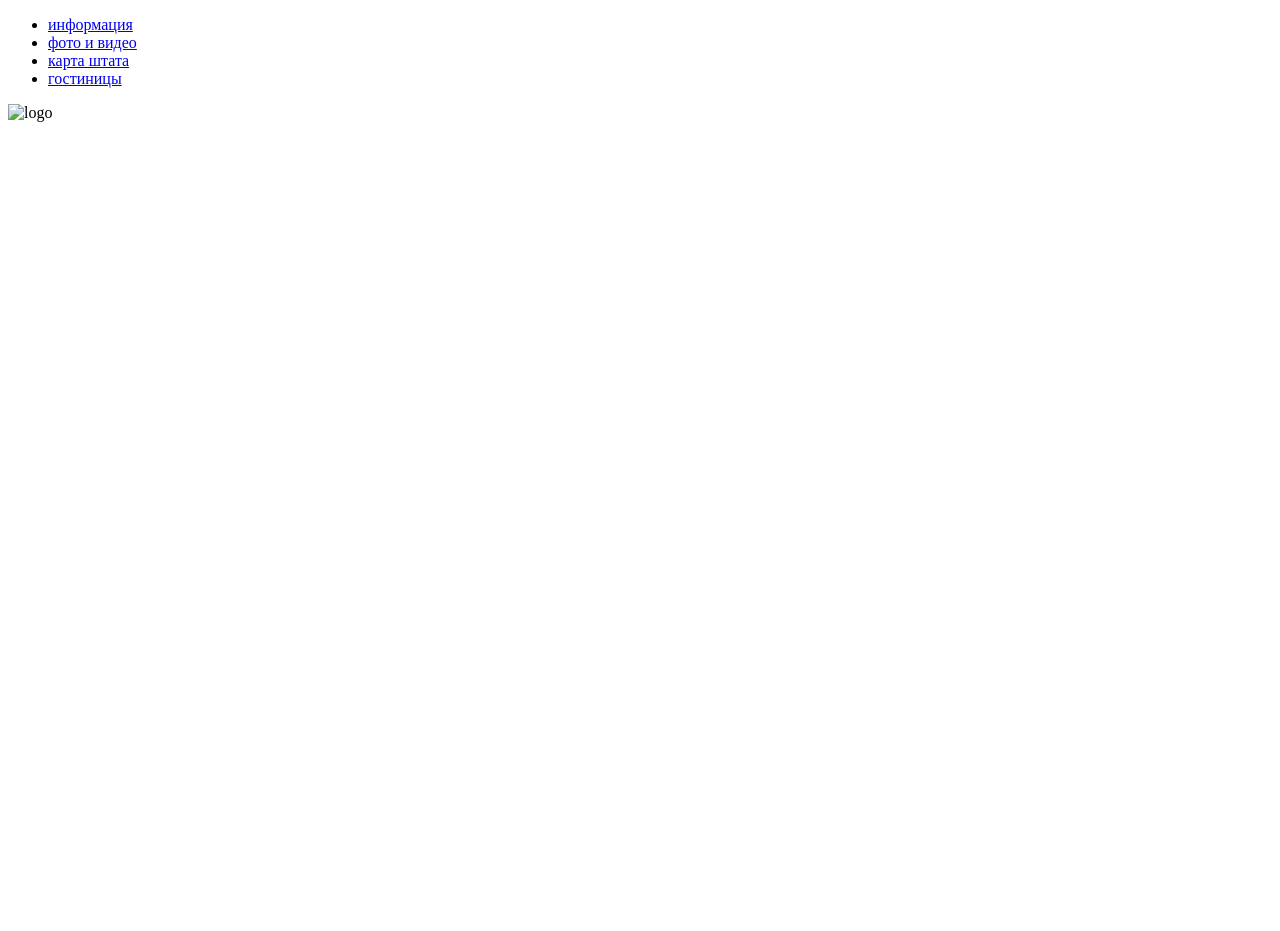
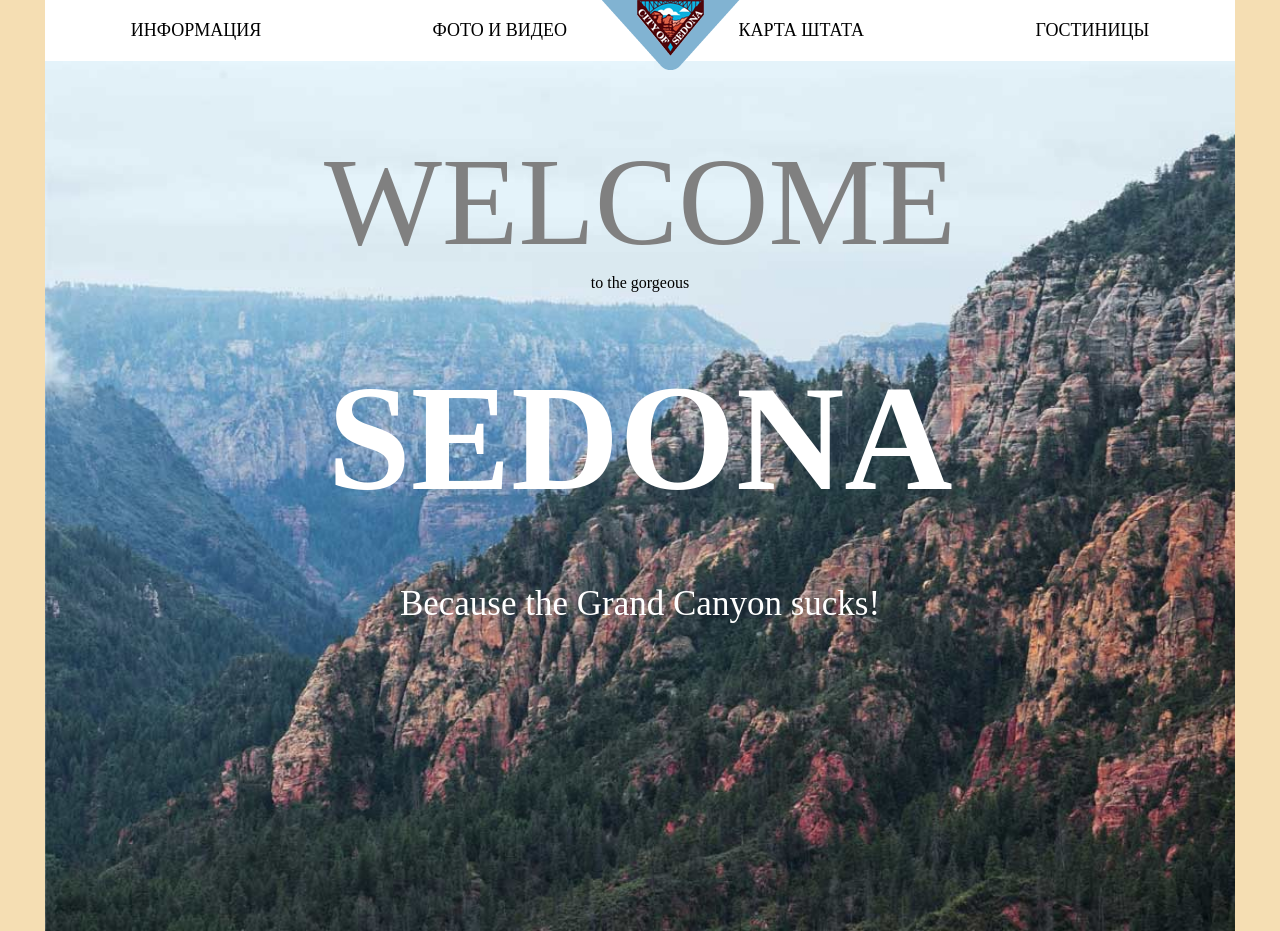
Before and after one commit to PavelNeiman/ha-sedona, a plain HTML site: page index.html in a window 1280 px wide. Before the commit the page ends 800 px from the top, so only its background shows below. Drawn offline with Linux system fonts and the light colour scheme.

Commit message:
подправил первый блок

```diff
--- a/css/main.css
+++ b/css/main.css
@@ -7,4 +7,64 @@
 
 body{
     background-color: wheat;
+    padding: 0px 45px;
 }
+
+.header__logo{
+    position: absolute;
+    z-index: 1;
+    top:0;
+    left: 47%;
+
+}
+
+.navigation-menu{
+    background-color: #fff;
+}
+
+.navigation__list{
+    display: flex;
+    flex-flow: row wrap;
+    justify-content: space-around;
+    padding: 20px 0px;
+}
+
+
+.navigation__link{
+    color: black;
+    text-transform: uppercase;
+    font-size: 18px;
+ }
+
+
+ /* 1st block */
+ .about-sedona{
+     background-image: url(../img/background-photo-sedona.jpg);
+     background-size: cover;
+     padding-top: 70px;
+     height: 100vh;
+     text-align: center;
+ }
+
+ .about-sedona__welcome{
+     font-size: 125px;
+     text-transform:uppercase;
+     color:grey;
+ }
+
+.about-sedona_title{
+    font-size: 150px;
+    text-transform: uppercase;
+    color: #fff;
+    padding: 60px 0px;
+}
+
+.about-sedona__text, {
+    font-size: 33px;
+    color: brown;
+}
+
+.about-sedona__grand{
+    font-size: 35px;
+    color: #fff;
+}
--- a/index.html
+++ b/index.html
@@ -6,6 +6,7 @@
     <meta name="viewport" content="width=device-width, initial-scale=1.0">
     <meta http-equiv="X-UA-Compatible" content="ie=edge">
     <title>Document</title>
+    <link rel="stylesheet" href="css/main.css">
 </head>
 
 <body>
@@ -20,7 +21,7 @@
             </ul>
         </nav>
 
-        <img src="" alt="logo" class="header__logo">
+        <img src="img/logo.png" alt="logo" class="header__logo">
 
 
 
@@ -28,6 +29,13 @@
     </header>
 
     <main class="main-container">
+        <section class="block about-sedona">
+            <p class="about-sedona__welcome">welcome</p>
+            <p class="about-sedona__text">to the gorgeous</p>
+            <h1 class="about-sedona_title">sedona</h1>
+            <p class="about-sedona__grand">Because the Grand  Canyon sucks!</p>
+
+        </section>
 
 
 
```
Also changed, not shown: img/background-photo-sedona.jpg (added), img/logo.png (added).
